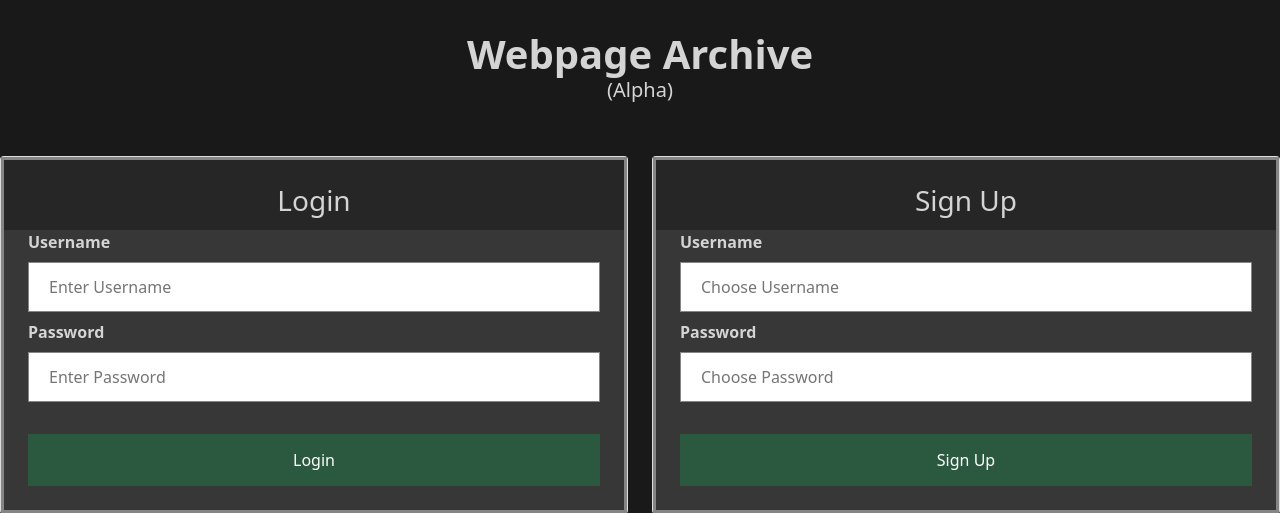
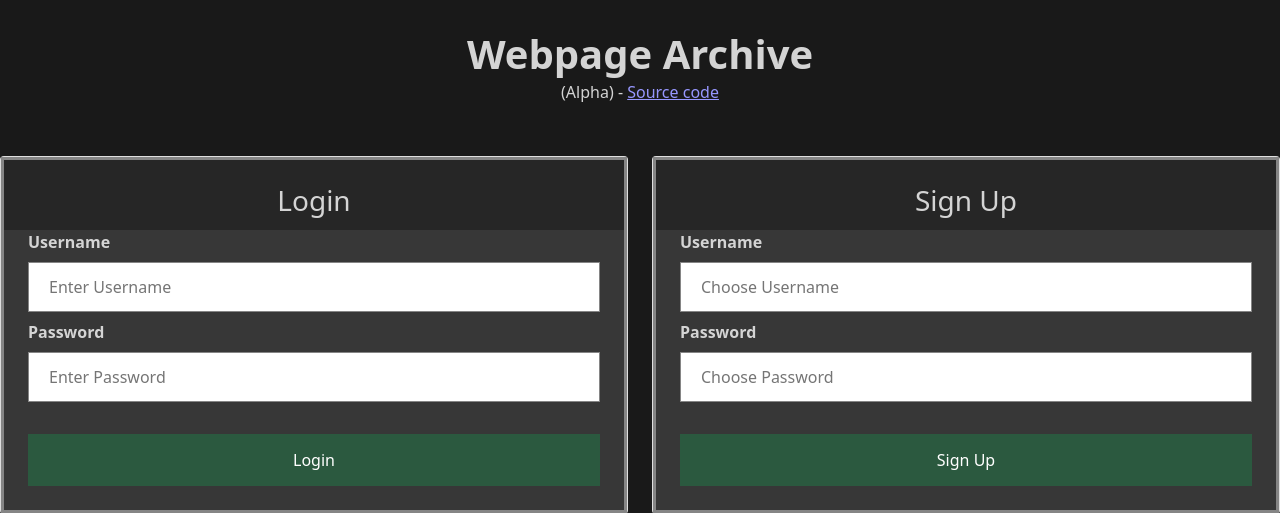
Before and after one commit to tngaspar/webpage-archive-api, a FastAPI app: page / in a window 1280 px wide. Shown: the top 513 px of the page. Run offline with FastAPI, Linux system fonts and the light colour scheme.

Commit message:
added link to source code on repo

```diff
--- a/templates/index.html
+++ b/templates/index.html
@@ -15,7 +15,7 @@
 <div class = "row" style="background-color: rgb(25, 25, 25);">
 
     <h1 style="text-align:center; margin-top: 0px; margin-bottom: 0px; color:rgb(212, 212, 212);"><strong>My Saved Pages</strong></h1>
-    <h5 style="text-align:center; margin-top: 0px; margin-bottom: 30px; color:rgb(212, 212, 212);">(Alpha)</h5>
+    <h6 style="text-align:center; margin-top: 5px; margin-bottom: 30px; color:rgb(212, 212, 212);">(Alpha) - <a href="https://github.com/tngaspar/webpage-archive-api" style="color: rgb(151, 151, 255);">Source code</a></h6>
         <br>
             <div class="col-sm-4">
                 <div class="card" style="margin-bottom: 20px;">
--- a/templates/login.html
+++ b/templates/login.html
@@ -56,7 +56,7 @@
 <body style="background-color: rgb(25, 25, 25)">
   <h1 style="text-align:center; margin-top: 30px; margin-bottom: 0px; color:rgb(212, 212, 212);"><strong>Webpage
       Archive</strong></h1>
-  <h5 style="text-align:center; margin-top: 0px; margin-bottom: 30px; color:rgb(212, 212, 212);">(Alpha)</h5>
+  <h6 style="text-align:center; margin-top: 5px; margin-bottom: 30px; color:rgb(212, 212, 212);">(Alpha) - <a href="https://github.com/tngaspar/webpage-archive-api" style="color: rgb(151, 151, 255);">Source code</a></h6>
   <br>
   <div class="row" style="background-color: rgb(25, 25, 25);">
 
```
